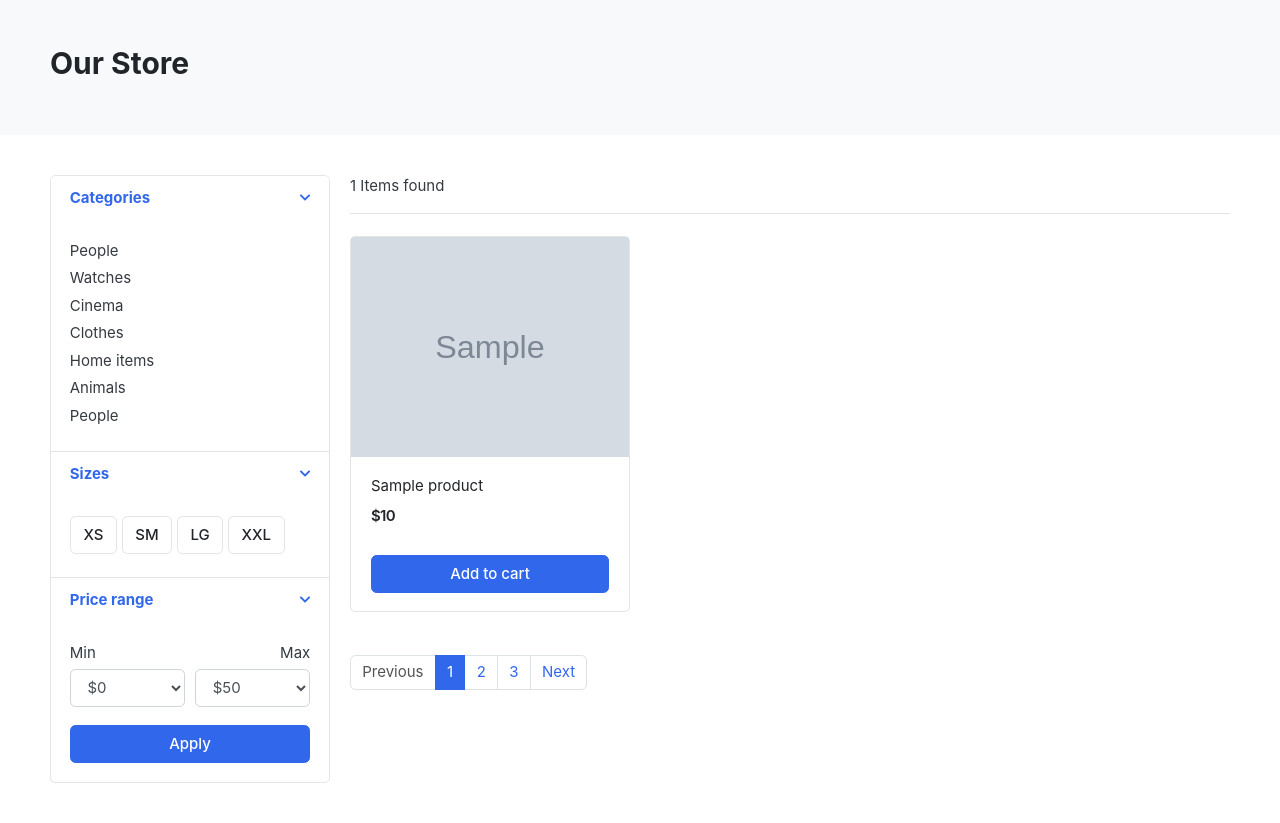
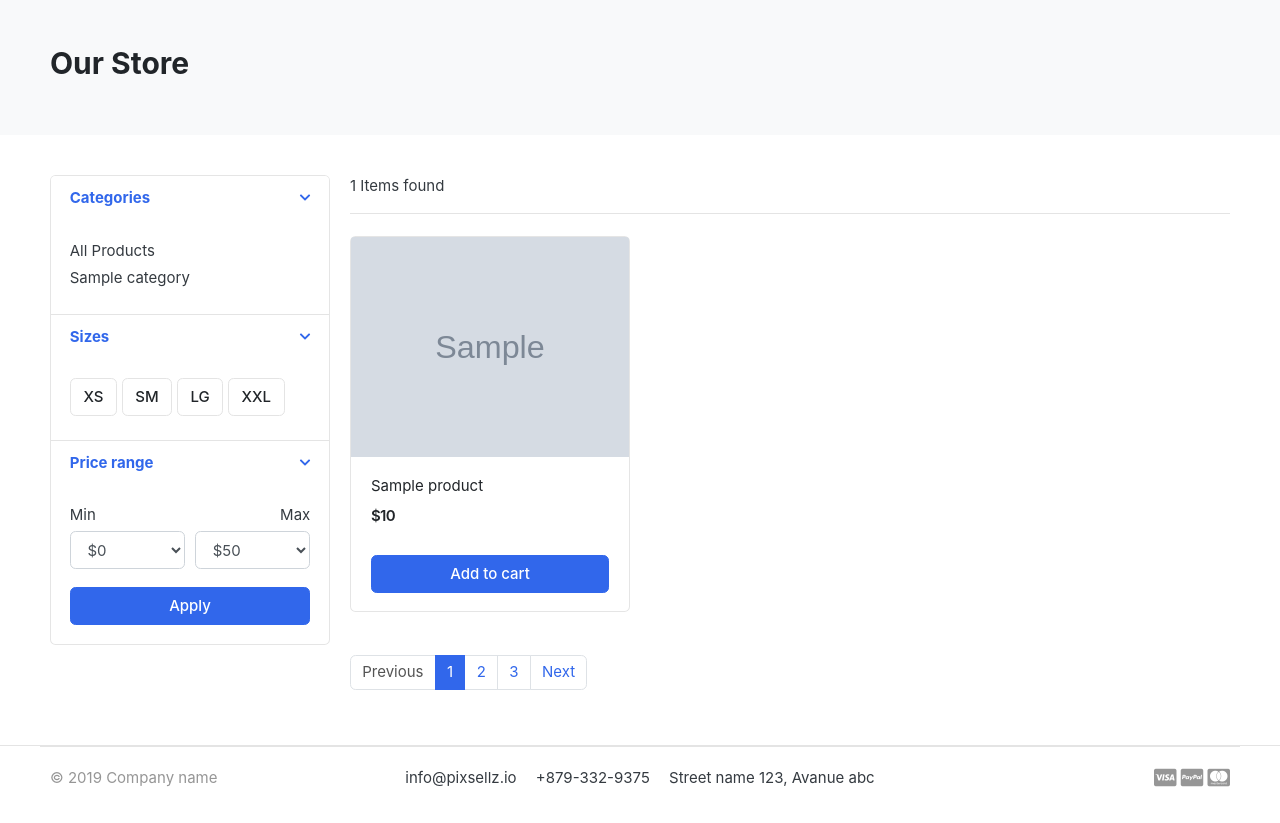
Before and after one commit to inherentspice/ecommerce, a Django app: template templates/store/store.html in a window 1280 px wide. Shown: the part 119-942 px from the top of the page. After the commit the page ends 906 px from the top, so only its background shows below. Run offline with Django 3.2, Linux system fonts and the light colour scheme; the template is opened without the code that fills it: most values are stand-ins (such as "Sample title", 1, 10 or a date in 2020); grey boxes marked "Sample" are stand-in pictures; some libraries are stand-ins or nearby versions; some web fonts are replaced.

Commit message:
displayed categories in the store page and nav bar

```diff
--- /dev/null
+++ b/category/context_processors.py
@@ -0,0 +1,5 @@
+from .models import Category
+
+def menu_links(request):
+    links = Category.objects.all()
+    return dict(links=links)
--- a/category/models.py
+++ b/category/models.py
@@ -1,4 +1,5 @@
 from django.db import models
+from django.urls import reverse
 
 class Category(models.Model):
     category_name = models.CharField(max_length=50, unique=True)
@@ -10,5 +11,8 @@ class Category(models.Model):
         verbose_name = "category"
         verbose_name_plural = "categories"
 
+    def get_url(self):
+        return reverse('products_by_category', args=[self.slug])
+
     def __str__(self):
         return self.category_name
--- a/ecomm/settings.py
+++ b/ecomm/settings.py
@@ -65,6 +65,7 @@ TEMPLATES = [
                 'django.template.context_processors.request',
                 'django.contrib.auth.context_processors.auth',
                 'django.contrib.messages.context_processors.messages',
+                'category.context_processors.menu_links',
             ],
         },
     },
--- a/templates/includes/navbar.html
+++ b/templates/includes/navbar.html
@@ -37,12 +37,10 @@
           <i class="fa fa-bars"></i> All category
         </button>
         <div class="dropdown-menu">
-          <a class="dropdown-item" href="#">Machinery / Mechanical Parts / Tools </a>
-          <a class="dropdown-item" href="#">Consumer Electronics / Home Appliances </a>
-          <a class="dropdown-item" href="#">Auto / Transportation</a>
-          <a class="dropdown-item" href="#">Apparel / Textiles / Timepieces </a>
-          <a class="dropdown-item" href="#">Home & Garden / Construction / Lights </a>
-          <a class="dropdown-item" href="#">Beauty & Personal Care / Health </a>
+          <a class="dropdown-item" href="{% url 'store' %}">All Products</a>
+          {% for category in links %}
+          <a class="dropdown-item" href="{{ category.get_url }}">{{ category.category_name }}</a>
+          {% endfor %}
         </div>
       </div>  <!-- category-wrap.// -->
     </div> <!-- col.// -->
--- a/templates/store/store.html
+++ b/templates/store/store.html
@@ -29,13 +29,10 @@
         <div class="card-body">
 
           <ul class="list-menu">
-          <li><a href="#">People  </a></li>
-          <li><a href="#">Watches </a></li>
-          <li><a href="#">Cinema  </a></li>
-          <li><a href="#">Clothes  </a></li>
-          <li><a href="#">Home items </a></li>
-          <li><a href="#">Animals</a></li>
-          <li><a href="#">People </a></li>
+            <li><a href="{% url 'store' %}">All Products</a></li>
+            {% for category in links %}
+            <li><a href="{{ category.get_url }}">{{ category.category_name }} </a></li>
+            {% endfor %}
           </ul>
 
         </div> <!-- card-body.// -->
```
